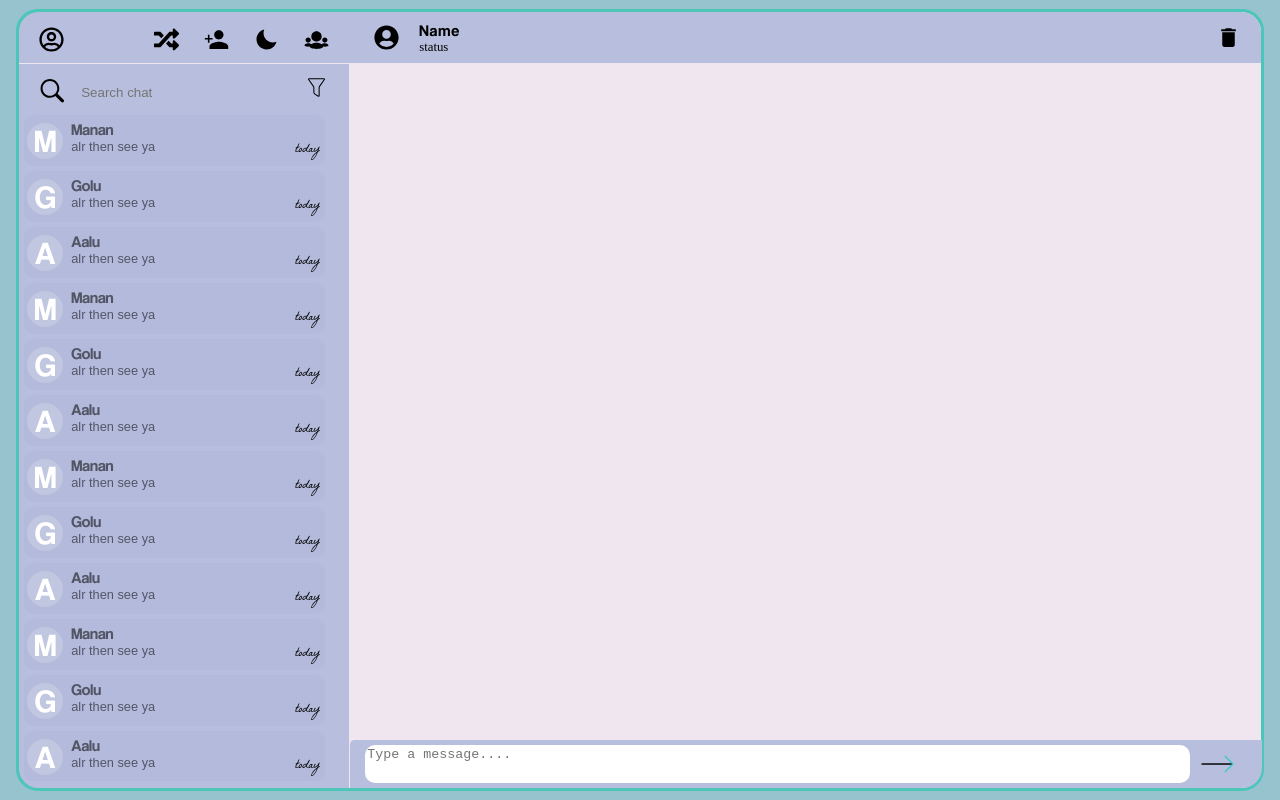
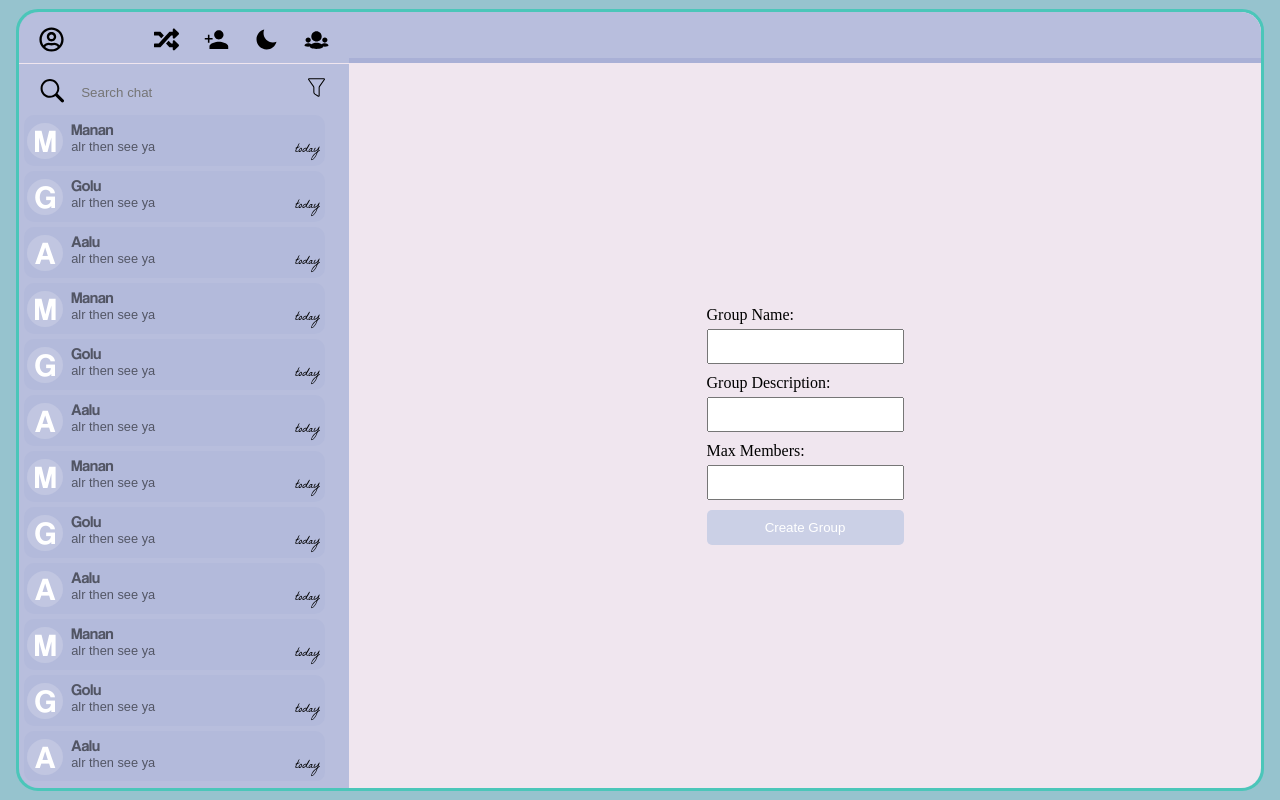
Before and after one commit to MananAgarawal/SocketChat, a React (Create React App) app in the folder client/: page / in a window 1280 px wide. Built offline with nearby package versions, Linux system fonts and the light colour scheme.

Commit message:
groups and welcome pages added

```diff
--- a/client/src/App.scss
+++ b/client/src/App.scss
@@ -5,6 +5,11 @@
   @font-face {
     font-family: 'Shortbaby';
     src: url('./Assets/fonts/helvetica-neu.woff2') format('woff2');
+  }
+
+  @font-face {
+    font-family: 'groovybaby';
+    src: url('./Assets/fonts/groovybaby.woff2') format('woff2');
   }
 
   @font-face {
--- a/client/src/components/Chatarea/index.js
+++ b/client/src/components/Chatarea/index.js
@@ -38,13 +38,10 @@ const Chatarea = () => {
                 <Loadtopnav />
             </div>
             <div className="Chatarea">
-
             </div>
             <div id="appending" className="Inputarea">
                 <textarea spellcheck="false" id="myTextarea" onChange={(e) => setInputValue(e.target.value)} className="inputelem" placeholder="Type a message...."/>
-
                 <img onClick={handlesendarrow} className="sendarrow" src={arrow}  alt="Looping GIF" />
-
             </div>
         </div>
     );
--- /dev/null
+++ b/client/src/components/Creategroups/index.js
@@ -0,0 +1,29 @@
+import React from "react";
+import "./index.scss";
+
+const Creategroup = () => {
+
+
+  return (
+    <div className="Main-welcome">
+      <div className="Navtop">
+      </div>
+      <div className="Chatarea">
+        <form>
+          <div className="create-groups-flex">
+            <label htmlFor="groupName">Group Name:</label>
+            <input type="text" id="groupName" name="groupName" required />
+            <label htmlFor="groupDescription">Group Description:</label>
+            <input type="text" id="groupDescription" name="groupDescription" required />
+            <label htmlFor="groupMembers">Max Members:</label>
+            <input type="Number" id="groupMembers" name="groupMembers" required />
+
+            <button type="submit">Create Group</button>
+          </div>
+        </form>
+      </div>
+    </div>
+  );
+};
+
+export default Creategroup;
--- /dev/null
+++ b/client/src/components/Creategroups/index.scss
@@ -0,0 +1,29 @@
+
+.create-groups-flex {
+    display: flex;
+    flex-direction: column;
+    max-width: 300px; // Adjust as needed
+    margin: auto;
+
+    label {
+        margin-bottom: 5px;
+    }
+
+    input {
+        padding: 8px;
+        margin-bottom: 10px;
+    }
+
+    button {
+        background-color: #cbd0e6;
+        color: white;
+        padding: 10px;
+        border: none;
+        border-radius: 5px;
+        cursor: pointer;
+
+        &:hover {
+            background-color: #8690c5;
+        }
+    }
+}
--- a/client/src/components/Maincontainer.js
+++ b/client/src/components/Maincontainer.js
@@ -2,14 +2,16 @@ import './mystyles.scss'
 import React from 'react';
 import Sidebar from './sidebar'
 import Chatarea from './Chatarea';
-
-
+import Welcome from './welcome';
+import Creategroup from './Creategroups';
 
 const Maincontainer = () => {
     return (
         <div className ='conatiner'>
             <Sidebar />
-            <Chatarea />
+            <Creategroup />
+            {/* <Welcome /> */}
+            {/* <Chatarea /> */}
         </div>
     );
 }
--- /dev/null
+++ b/client/src/components/welcome/index.js
@@ -0,0 +1,28 @@
+import React from 'react'
+import './index.scss'
+import chatimg from '../../Assets/images/chat.gif'
+
+const Welcome = () => {
+
+    return (
+        <div className='Main-welcome'>
+            <div className="Navtop">
+            </div>
+            <div className="Chatarea">
+                <p className='welcome'>
+                    Welcome...
+                </p>
+                <img className='chatimg' src={chatimg} />
+                <p className='desc'>
+                    Get started now and connect effortlessly with friends and colleagues on our chat application!
+                </p>
+            </div>
+            <div className="Inputarea">
+            </div>
+        </div>
+    );
+}
+
+
+
+export default Welcome;
--- /dev/null
+++ b/client/src/components/welcome/index.scss
@@ -0,0 +1,61 @@
+.Main-welcome {
+  width: 100%;
+  height: 97vh;
+  border-top-right-radius: 20px;
+  border-bottom-right-radius: 20px;
+  background-color: #f0e6ef;
+  display: flex;
+  flex-direction: column;
+
+  .Navtop {
+    border-bottom: 5px solid #a9b0d6 ;
+    width: 100%;
+    height: 46.2px;
+    border-top-right-radius: 20px;
+    background-color: #b8bedd;
+  }
+
+  .Chatarea{
+    flex: 1;
+    width: 100%;
+    display: flex;
+    flex-direction: column;
+    align-items: center;
+    justify-content: center;
+
+    .welcome{
+        padding-bottom: 5%;
+        font-family: 'groovybaby';
+        font-size: 3rem;
+        letter-spacing: 2px;
+        color: #396d7a;
+
+    }
+
+    .chatimg{
+        width: 15%;
+    }
+
+    .desc{
+        padding-top: 10%;
+        font-size: 1.5rem;
+        font-weight: bolder;
+        font-family: 'Shortbaby';
+        text-align: center;
+        color: #3a4479;
+    }
+
+   }
+
+
+   .Inputarea{
+    display: flex;
+    align-items: center;
+    border-top: 5px solid #a9b0d6 ;
+    width: 100%;
+    max-height: 300px;
+    height: 51.2px;
+    border-bottom-right-radius: 20px;
+    background-color: #b8bedd;
+   }
+}
```
Also changed, not shown: client/src/Assets/fonts/groovybaby.woff2 (added), client/src/Assets/images/chat.gif (added).
